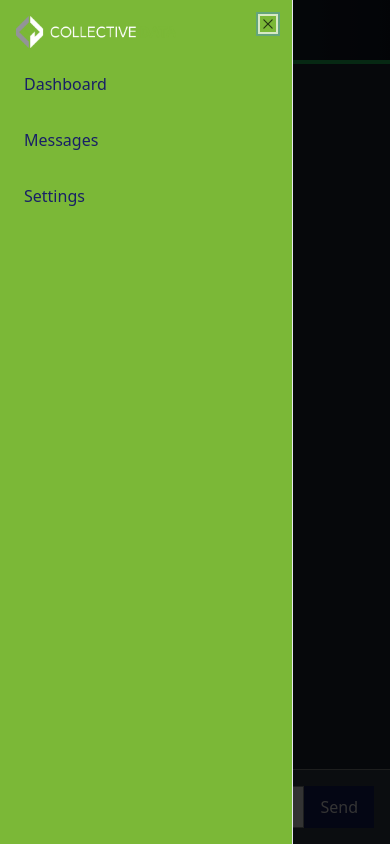
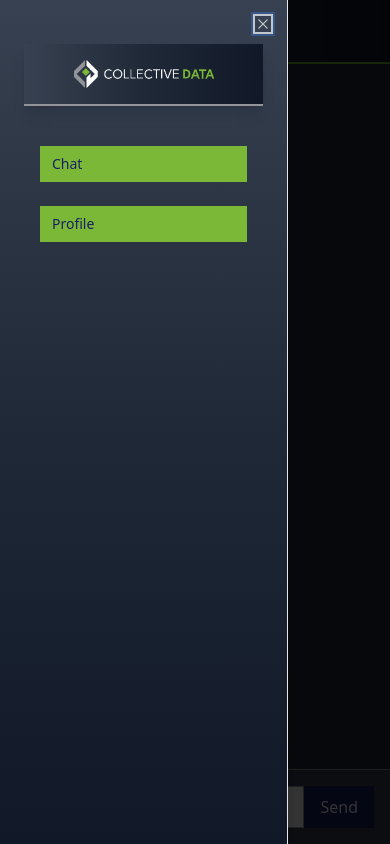
Before and after one commit to brosmar18/ai_assistant, a Next.js app: page /chat-page in a window 390 px wide. Both pictures are taken after a click on the button 36 px from the left and 30 px from the top of the page. Built offline with nearby package versions, Linux system fonts and the light colour scheme; no server answers.

Commit message:
mobile nav updated

```diff
--- a/components/TopBar.tsx
+++ b/components/TopBar.tsx
@@ -8,18 +8,20 @@ import { Sheet, SheetContent, SheetHeader, SheetTitle } from "./ui/sheet";
 import Link from "next/link";
 import { UserButton } from "@clerk/nextjs";
 import Image from "next/image";
+import { usePathname } from 'next/navigation';
 
 const TopBar = () => {
   const [open, setOpen] = useState(false);
+  const pathname = usePathname();
 
   const toggleSheet = () => setOpen(!open);
 
   return (
-    <header className="flex items-center justify-between p-4 bg-gradient-to-r from-gray-700 via-gray-800 to-gray-900 text-white shadow-lg border-b-4 border-green-500 h-16">
+    <header className="flex items-center justify-between p-4 bg-gradient-to-r from-gray-700 via-gray-800 to-gray-900 text-white shadow-md border-b-2 border-green h-16">
       {/* Mobile Menu Button */}
       <Button
         variant="ghost"
-        className="md:hidden p-2 text-primary"
+        className="md:hidden p-2 text-green"
         onClick={toggleSheet}
         id="mobile-menu-button"
       >
@@ -28,36 +30,45 @@ const TopBar = () => {
 
       {/* Sidebar for Mobile */}
       <Sheet open={open} onOpenChange={toggleSheet}>
-        <SheetContent side="left" className="bg-green p-4">
-          <SheetHeader>
-            <SheetTitle className="text-lg font-bold text-primary">
+        <SheetContent
+          side="left"
+          className="w-72 bg-gradient-to-b from-gray-700 via-gray-800 to-gray-900 text-white shadow-xl flex flex-col"
+        >
+          {/* Sidebar Header */}
+          <SheetHeader className="flex items-center justify-end p-4 bg-gradient-to-r from-gray-700 via-gray-800 to-gray-900 text-white shadow-lg border-b-2 border-gray relative mt-5">
+            <div className="flex-1 flex items-center">
               <Image
                 src="/cdata_banner.png"
                 alt="Collective Data"
-                width={160}
-                height={40}
+                width={140}
+                height={35}
                 className="object-contain"
               />
-            </SheetTitle>
+            </div>
           </SheetHeader>
-          <nav className="space-y-4 mt-4">
+
+          {/* Sidebar Content */}
+          <nav className="flex-1 px-4 py-6 space-y-6 overflow-y-auto">
+            {/* Chat Link */}
             <Link
               href="/"
-              className="block text-primary text-base font-medium hover:bg-primary hover:text-white p-2 rounded transition"
+              className={`flex items-center px-3 py-2 text-sm font-medium rounded-lg transition duration-300 ease-in-out
+                ${pathname === '/'
+                  ? 'bg-primary text-white shadow-lg transform translate-x-1 -translate-y-1'
+                  : 'bg-green text-primary hover:bg-primary hover:text-white hover:shadow-lg'}`}
             >
-              Dashboard
+              Chat
             </Link>
+
+            {/* Profile Link */}
             <Link
-              href="/messages"
-              className="block text-primary text-base font-medium hover:bg-primary hover:text-white p-2 rounded transition"
+              href="/profile"
+              className={`flex items-center px-3 py-2 text-sm font-medium rounded-lg transition duration-300 ease-in-out
+                ${pathname === '/profile'
+                  ? 'bg-primary text-white shadow-lg transform translate-x-1 -translate-y-1'
+                  : 'bg-green text-primary hover:bg-primary hover:text-white hover:shadow-lg'}`}
             >
-              Messages
-            </Link>
-            <Link
-              href="/settings"
-              className="block text-primary text-base font-medium hover:bg-primary hover:text-white p-2 rounded transition"
-            >
-              Settings
+              Profile
             </Link>
           </nav>
         </SheetContent>
@@ -79,7 +90,6 @@ const TopBar = () => {
             <IoIosSearch className="w-5 h-5" />
           </Button>
         </div>
-        {/* Replace Image with Clerk UserButton for account management */}
         <UserButton />
       </div>
     </header>
```
